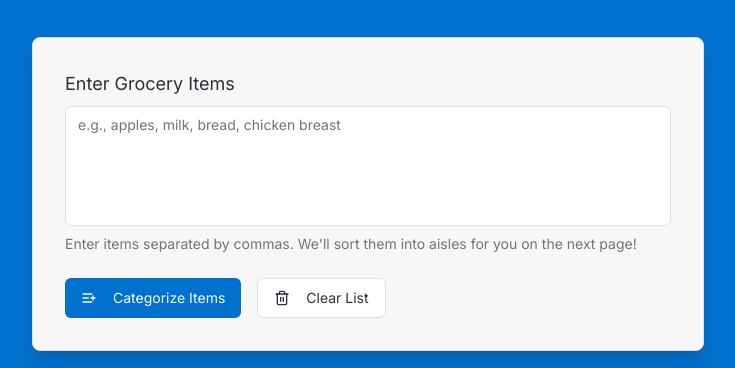
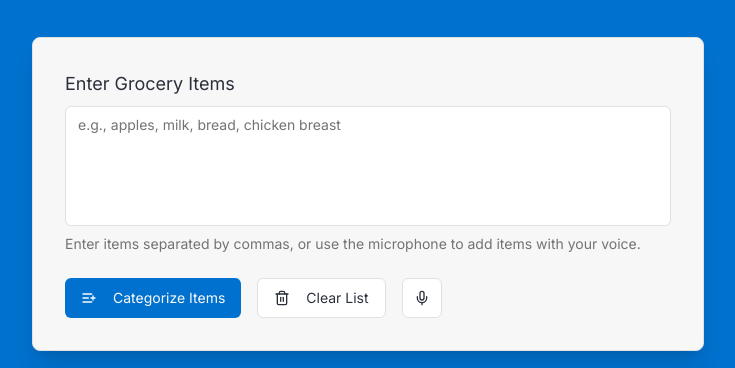
Before and after one commit to eshasantosh/aislepilot, a Next.js app: page / in a window 1280 px wide. Shown: the part 248-616 px from the top of the page, without its empty margins (272-1007 px from the left). Built offline with nearby package versions, Linux system fonts and the light colour scheme.

Commit message:
Integrated voice to text

```diff
--- a/src/app/page.tsx
+++ b/src/app/page.tsx
@@ -1,41 +1,146 @@
 "use client";
 
-import React, { useState, useEffect } from 'react';
-import { useRouter } from 'next/navigation';
-import { AppHeader } from '@/components/app-header';
-import { GroceryForm } from '@/components/grocery-form';
+import React, { useEffect, useRef, useState } from "react";
+import { useRouter } from "next/navigation";
+import { useForm, SubmitHandler } from "react-hook-form";
+import { zodResolver } from "@hookform/resolvers/zod";
+import { z } from "zod";
+import { AppHeader } from "@/components/app-header";
 import { useToast } from "@/hooks/use-toast";
-import { LOCAL_STORAGE_KEYS } from '@/lib/constants';
-import { Card } from '@/components/ui/card';
+import { LOCAL_STORAGE_KEYS } from "@/lib/constants";
+import { Card } from "@/components/ui/card";
+import { Button } from "@/components/ui/button";
+import { Textarea } from "@/components/ui/textarea";
+import { Loader2, Trash2, ListPlus, Mic } from "lucide-react";
+import {
+  Form,
+  FormControl,
+  FormField,
+  FormItem,
+  FormLabel,
+  FormMessage,
+} from "@/components/ui/form";
+
+// ---------------------
+// Fix missing SpeechRecognition types
+declare global {
+  interface Window {
+    SpeechRecognition: any;
+    webkitSpeechRecognition: any;
+  }
+}
+type SpeechRecognition = any;
+type SpeechRecognitionEvent = any;
+// ---------------------
+
+
+const grocerySchema = z.object({
+  items: z.string().min(1, "Please enter at least one grocery item.").max(1000, "Input is too long."),
+});
+type GroceryFormValues = z.infer<typeof grocerySchema>;
 
 export default function Home() {
-  const [itemsInput, setItemsInput] = useState<string>('');
+  const router = useRouter();
   const { toast } = useToast();
-  const router = useRouter();
+  const recognitionRef = useRef<SpeechRecognition | null>(null);
 
+  const [isListening, setIsListening] = useState(false);
+  const [isSpeechSupported, setIsSpeechSupported] = useState(false);
+
+  const form = useForm<GroceryFormValues>({
+    resolver: zodResolver(grocerySchema),
+    defaultValues: {
+      items: "",
+    },
+  });
+
+  // Load items from localStorage
   useEffect(() => {
-    const savedItemsInput = localStorage.getItem(LOCAL_STORAGE_KEYS.ITEMS_INPUT);
-    if (savedItemsInput) setItemsInput(savedItemsInput);
-  }, []);
+    const saved = localStorage.getItem(LOCAL_STORAGE_KEYS.ITEMS_INPUT);
+    if (saved) form.setValue("items", saved);
+  }, [form]);
 
+  // Save to localStorage on change
   useEffect(() => {
-    localStorage.setItem(LOCAL_STORAGE_KEYS.ITEMS_INPUT, itemsInput);
-  }, [itemsInput]);
+    const sub = form.watch((value) => {
+      localStorage.setItem(LOCAL_STORAGE_KEYS.ITEMS_INPUT, value.items || "");
+    });
+    return () => sub.unsubscribe();
+  }, [form]);
 
-  const handleFormSubmit = async (items: string) => {
-    setItemsInput(items);
-    // Ensure itemsInput is set in localStorage before navigating
-    localStorage.setItem(LOCAL_STORAGE_KEYS.ITEMS_INPUT, items);
-    router.push('/plan');
+  // Setup speech recognition
+  useEffect(() => {
+    const SpeechRecognition = window.SpeechRecognition || window.webkitSpeechRecognition;
+    if (SpeechRecognition) {
+      setIsSpeechSupported(true);
+      const recognition = new SpeechRecognition();
+      recognition.continuous = false;
+      recognition.interimResults = false;
+      recognition.lang = "en-US";
+
+      recognition.onresult = (event) => {
+        const transcript = event.results[0][0].transcript.replace(/\.$/, "");
+        const currentItems = form.getValues("items");
+        const newItems = currentItems ? `${currentItems}, ${transcript}` : transcript;
+        form.setValue("items", newItems, { shouldValidate: true });
+
+        toast({
+          title: "Voice Input Captured",
+          description: `"${transcript}" added to your list.`,
+        });
+      };
+
+      recognition.onerror = (event) => {
+        console.error("Speech recognition error", event.error);
+        toast({
+          variant: "destructive",
+          title: "Voice Error",
+          description: `Could not start voice recognition: ${event.error}`,
+        });
+        setIsListening(false);
+      };
+
+      recognition.onend = () => {
+        setIsListening(false);
+      };
+
+      recognitionRef.current = recognition;
+    }
+  }, [form, toast]);
+
+  const handleMicClick = () => {
+    if (!recognitionRef.current) return;
+
+    if (isListening) {
+      recognitionRef.current.stop();
+    } else {
+      try {
+        recognitionRef.current.start();
+        setIsListening(true);
+      } catch (error) {
+        console.error("Could not start recognition", error);
+        toast({
+          variant: "destructive",
+          title: "Voice Error",
+          description: "Could not start voice recognition. Please try again.",
+        });
+      }
+    }
   };
 
-  const handleClearList = () => {
-    setItemsInput('');
+  const handleSubmit: SubmitHandler<GroceryFormValues> = async (data) => {
+    localStorage.setItem(LOCAL_STORAGE_KEYS.ITEMS_INPUT, data.items);
+    router.push("/plan");
+  };
+
+  const handleClear = () => {
+    form.reset({ items: "" });
     localStorage.removeItem(LOCAL_STORAGE_KEYS.ITEMS_INPUT);
     localStorage.removeItem(LOCAL_STORAGE_KEYS.CATEGORIZED_LIST);
     localStorage.removeItem(LOCAL_STORAGE_KEYS.CHECKED_ITEMS);
     localStorage.removeItem(LOCAL_STORAGE_KEYS.ITEM_QUANTITIES);
-    localStorage.removeItem(LOCAL_STORAGE_KEYS.USER_ADDED_SUGGESTIONS); // Clear added suggestions
+    localStorage.removeItem(LOCAL_STORAGE_KEYS.USER_ADDED_SUGGESTIONS);
+
     toast({
       title: "List Cleared",
       description: "Your grocery list input has been cleared.",
@@ -48,12 +153,74 @@ export default function Home() {
       <main className="flex-grow flex items-center">
         <div className="container mx-auto px-4 md:px-6">
           <Card className="max-w-2xl mx-auto p-6 sm:p-8 shadow-xl">
-            <GroceryForm
-              onSubmitItems={handleFormSubmit}
-              onClearList={handleClearList}
-              isLoading={false}
-              initialItems={itemsInput}
-            />
+            <Form {...form}>
+              <form onSubmit={form.handleSubmit(handleSubmit)} className="space-y-6">
+                <FormField
+                  control={form.control}
+                  name="items"
+                  render={({ field }) => (
+                    <FormItem>
+                      <FormLabel htmlFor="grocery-items" className="text-lg">
+                        Enter Grocery Items
+                      </FormLabel>
+                      <FormControl>
+                        <Textarea
+                          id="grocery-items"
+                          placeholder="e.g., apples, milk, bread, chicken breast"
+                          className="min-h-[120px] resize-none text-base"
+                          aria-describedby="items-description"
+                          {...field}
+                        />
+                      </FormControl>
+                      <p
+                        id="items-description"
+                        className="text-sm text-muted-foreground"
+                      >
+                        Enter items separated by commas, or use the microphone to add items with your voice.
+                      </p>
+                      <FormMessage />
+                    </FormItem>
+                  )}
+                />
+                <div className="flex flex-col sm:flex-row gap-4">
+                  <Button
+                    type="submit"
+                    className="w-full sm:w-auto bg-primary hover:bg-primary/90 text-primary-foreground"
+                    disabled={isListening}
+                  >
+                    {false ? (
+                      <Loader2 className="mr-2 h-4 w-4 animate-spin" />
+                    ) : (
+                      <ListPlus className="mr-2 h-4 w-4" />
+                    )}
+                    Categorize Items
+                  </Button>
+                  <Button
+                    type="button"
+                    variant="outline"
+                    className="w-full sm:w-auto"
+                    onClick={handleClear}
+                    disabled={isListening}
+                  >
+                    <Trash2 className="mr-2 h-4 w-4" />
+                    Clear List
+                  </Button>
+                  {isSpeechSupported && (
+                    <Button
+                      type="button"
+                      variant={isListening ? "destructive" : "outline"}
+                      size="icon"
+                      onClick={handleMicClick}
+                      disabled={false}
+                      className={isListening ? "animate-pulse" : ""}
+                      aria-label={isListening ? "Stop listening" : "Start listening"}
+                    >
+                      <Mic className="h-5 w-5" />
+                    </Button>
+                  )}
+                </div>
+              </form>
+            </Form>
           </Card>
         </div>
       </main>
```
